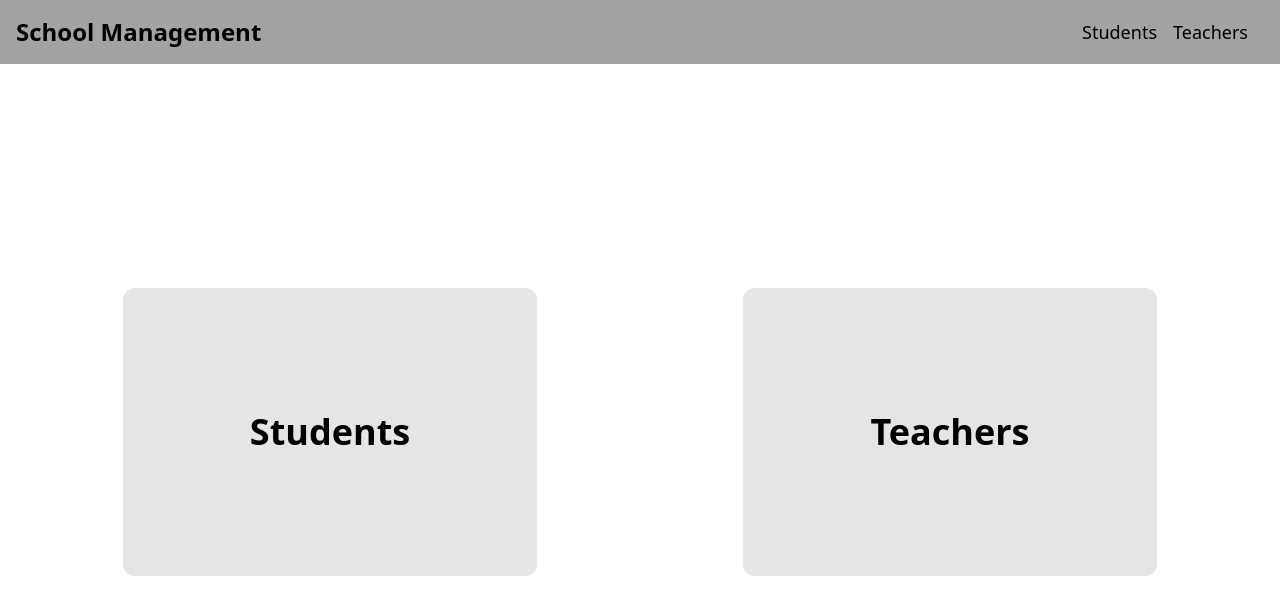
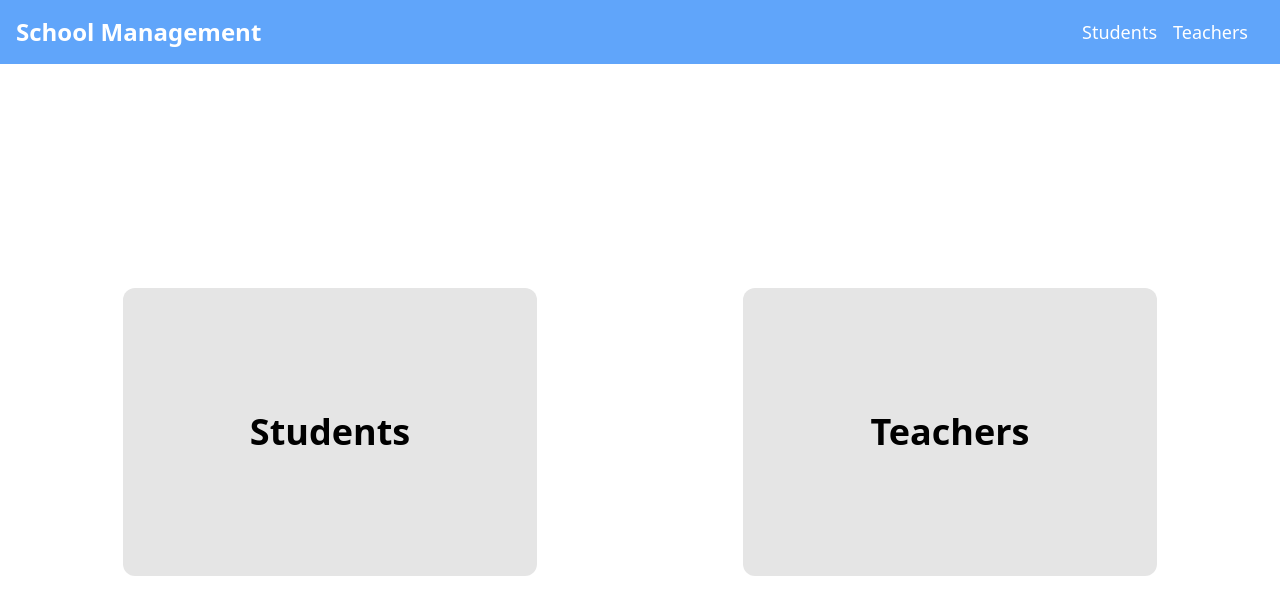
Before and after one commit to madan3242/school-management, a React app in the folder frontend/: page / in a window 1280 px wide. Shown: the top 614 px of the page. Built offline with nearby package versions, Linux system fonts and the light colour scheme; the HTML template or start-up script is replaced by a standard one.

Commit message:
color changed

```diff
--- a/frontend/src/components/navbar/Navbar.tsx
+++ b/frontend/src/components/navbar/Navbar.tsx
@@ -1,15 +1,15 @@
 import { Link } from "react-router-dom"
 const Navbar = () => {
   return (
-    <div className="h-16 p-4 bg-neutral-400 flex items-center justify-between fixed top-0 w-screen">
-      <h2 className="text-2xl font-bold">
+    <div className="h-16 p-4 bg-blue-400 flex items-center justify-between fixed top-0 w-screen">
+      <h2 className="text-2xl font-bold text-white">
         <Link to={"/"}>School Management</Link>
       </h2>
       <ul className="flex justify-center">
-        <li className="mr-4 text-lg font-medium">
+        <li className="mr-4 text-lg font-medium text-white">
           <Link to={"/students"}> Students</Link>
         </li>
-        <li className="mr-4 text-lg font-medium">
+        <li className="mr-4 text-lg font-medium text-white">
           <Link to={"/teachers"}>Teachers</Link>
         </li>
       </ul>
```
